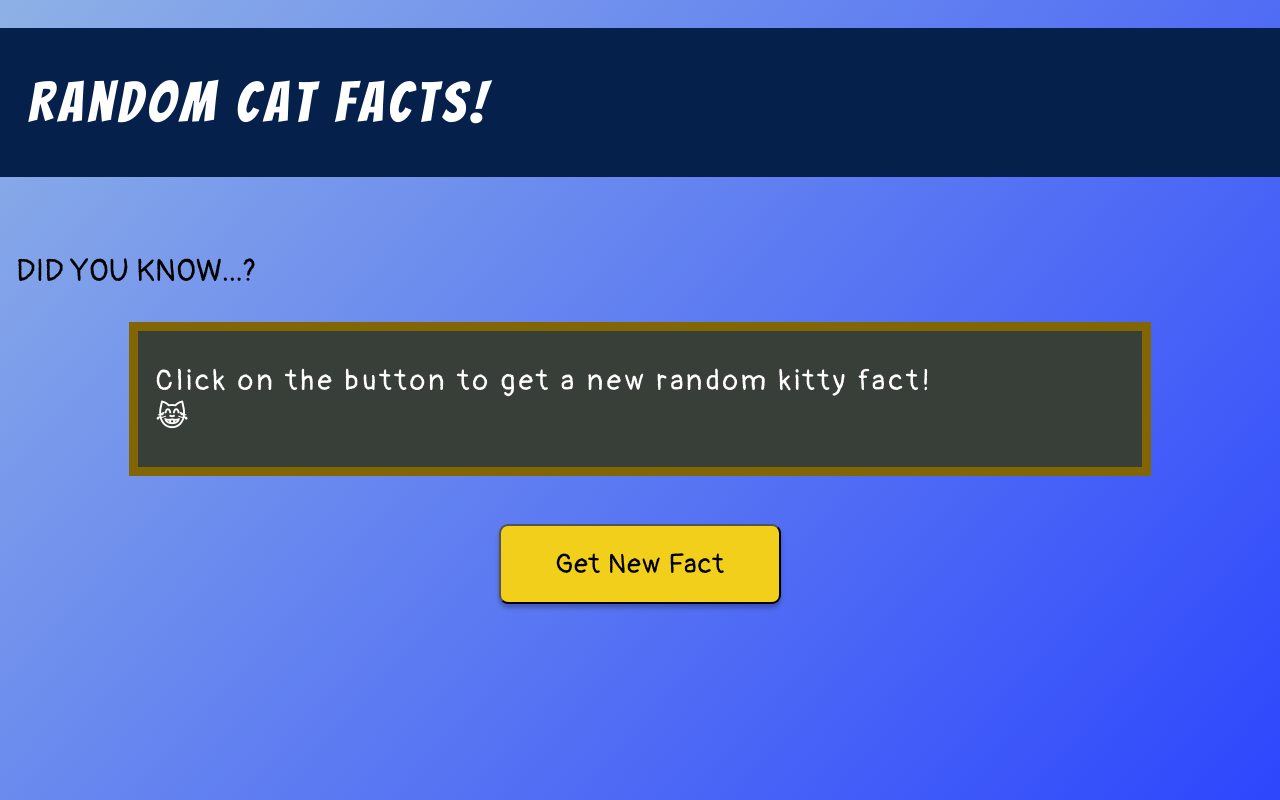
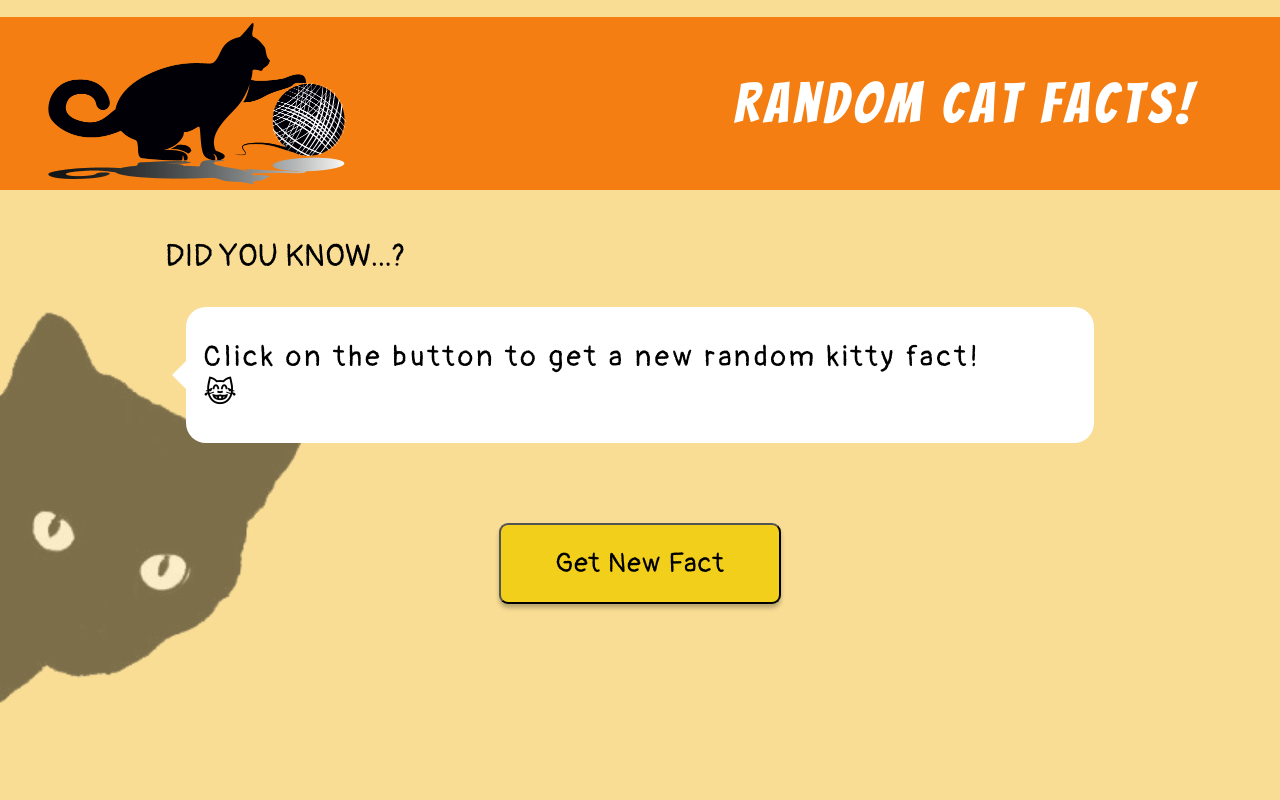
Before and after one commit to Infinity-Mineeva/Random-Cat-Facts, a plain HTML site: page index.html in a window 1280 px wide. Drawn offline with Linux system fonts and the light colour scheme.

Commit message:
Updated HTML/CSS,, README, and add new screenshots

```diff
--- a/css/style.css
+++ b/css/style.css
@@ -8,8 +8,7 @@ body {
   font-size: 16px;
   height: 100vh;
   overflow: hidden;
-  background: rgb(142,177,230);
-  background: linear-gradient(132deg, rgba(142,177,230,1) 0%, rgba(45,70,253,1) 100%);
+  background: rgb(250, 221, 148);
 }
 
 /* VARIABLE DECLARATIONS */
@@ -23,17 +22,18 @@ body {
 
 .banner p {
   font-family: var(--header-font);
-  font-size: 2rem;
+  font-size: 1.7rem;
+  text-align: right;
   color: #fff;
-  margin: 0.5em;
+  margin: 0 0.5em;
   padding: 0.5em 0;
-  letter-spacing: .09em;
+  letter-spacing: 0.09em;
 }
 
 .factoid {
   font-family: var(--main-font);
-  letter-spacing: .116em;
-  color: #fff;
+  letter-spacing: 0.116em;
+  color: black;
   font-size: 1.375rem;
   padding: 0 0.5em;
 }
@@ -41,16 +41,35 @@ body {
 /* CONTENT STYLES */
 
 .banner {
-  background-color: #05214b;
+  background-color: #f47e11;
   width: 100vw;
+  display: flex;
+  justify-content: space-between;
+  align-items: center;
+  margin-top: 1.063em;
+}
+
+.banner img {
+  width: 30%;
+  margin: 1em;
 }
 
 .container {
+  max-width: 950px;
+  margin: 0 auto;
   padding: 1em;
   display: flex;
   flex-flow: column wrap;
   align-items: center;
   justify-content: center;
+  position: relative;
+}
+
+.watermark {
+  opacity: 0.5;
+  position: absolute;
+  left: 0;
+  top: 10em;
 }
 
 .title {
@@ -59,20 +78,41 @@ body {
   align-self: flex-start;
 }
 
-.fact-board {
-  width: 80%;
+.fact-bubble {
+  width: 95%;
   padding: 0.2em;
-  background: #383f38;
-  border: 9px solid #826603;
+  border-radius: 20px;
+  background-color: white;
+  display: block;
+  position: relative;
+  z-index: 2;
+}
+
+.fact-bubble:before,
+.fact-bubble:after {
+  content: "";
+  position: absolute;
+  z-index: -1;
+}
+
+.fact-bubble:after {
+  left: 0;
+  top: 50%;
+  width: 0;
+  height: 0;
+  border: 0.875em solid transparent;
+  border-right-color: #fff;
+  border-left: 0;
+  margin-top: -0.875em;
+  margin-left: -0.875em;
 }
 
 .fact-btn {
   background: #f1cf1a;
   box-shadow: 0px 4px 4px rgba(0, 0, 0, 0.25);
   border-radius: 9px;
-  margin-top: 3rem;
+  margin-top: 5rem;
   padding: 0.5em 0.9em;
-
   font-family: var(--main-font);
   font-size: 1.5rem;
   letter-spacing: 0.04em;
@@ -90,11 +130,19 @@ body {
 
 @media screen and (min-width: 500px) {
   .banner p {
-    font-size: 3rem;
+    font-size: 2.5rem;
+  }
+
+  .banner img {
+    width: 20%;
+  }
+
+  .watermark {
+    top: 12em;
   }
 
   .title {
-    font-size: 1.95rem;
+    font-size: 1.9rem;
   }
 
   .factoid {
@@ -107,12 +155,23 @@ body {
   }
 }
 
-@media screen and (min-width: 1000px) {
+@media screen and (min-width: 760px) {
+  .banner {
+    max-height: 173px;
+  }
 
+  .banner img {
+    width: 30%;
+  }
 
   .banner p {
     font-size: 3.5rem;
     padding: 0.8em 0;
+  }
+
+  .watermark {
+    top: 16em;
+    width: 30%;
   }
 
   .title {
@@ -128,3 +187,40 @@ body {
     font-size: 1.7rem;
   }
 }
+
+@media screen and (min-width: 1000px) {
+  .banner p {
+    font-size: 3.5rem;
+    padding: 0.8em 1em;
+  }
+
+  .watermark {
+    top: 18em;
+    width: 28%;
+    max-width: 30%;
+  }
+
+  .banner img {
+    max-width: 298px;
+    margin-left: 3em;
+  }
+}
+
+@media screen and (min-width: 2000px) {
+  .container {
+    max-width: 1600px;
+  }
+
+  .title {
+    font-size: 3rem;
+  }
+
+  .factoid {
+    font-size: 3rem;
+  }
+
+  .fact-btn {
+    padding: 1em 2em;
+    font-size: 2.5rem;
+  }
+}
--- a/index.html
+++ b/index.html
@@ -8,11 +8,12 @@
         <title>Random Facts!</title>
     </head>
     <body>
-        <header class="banner"><p>Random Cat Facts!</p></header>
+        <header class="banner"><img src="images/cat-header.png"><p>Random Cat Facts!</p></header>
 
+        <img class="watermark" src="images/Kitty.png" alt="kitty face"/>
             <div class="container">
                 <p class="title" id="title">DID YOU KNOW...?</p>
-                <div class="fact-board" id="factBoard">
+                <div class="fact-bubble" id="factBubble">
                     <p class="factoid" id="factoid">Click on the button to get a new random kitty fact! <br>😹</p>
                 </div>
                 <button class="fact-btn" id="factBtn">Get New Fact</button>
```
Also changed, not shown: images/Kitty.png (added), images/cat-header.png (added), images/screenshots/DESKTOP_V1_5_SS.png (added), images/screenshots/DESKTOP_V1_SS.png (renamed from images/DESKTOP_V1_SS.png), images/screenshots/MOBILE_V1_5_SS.png (added), images/screenshots/MOBILE_V1_SS.png (renamed from images/MOBILE_V1_SS.png), 1 other file.
